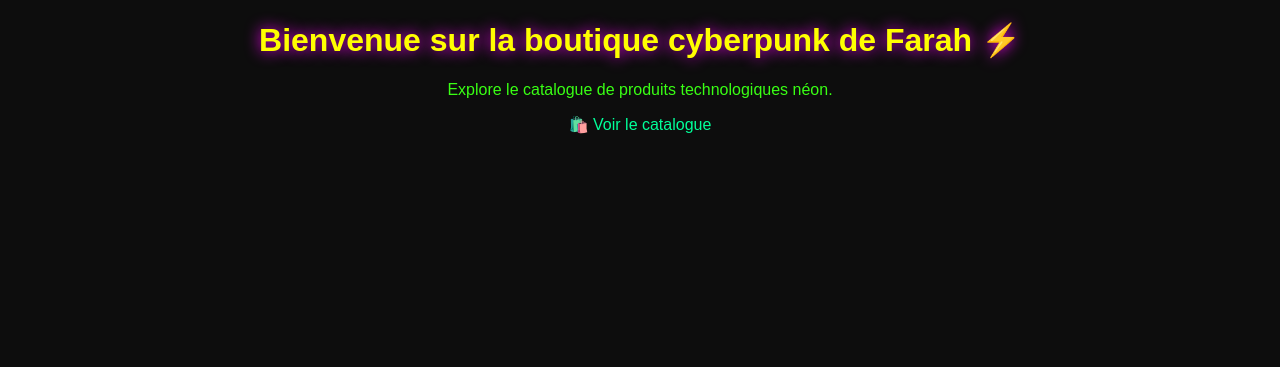
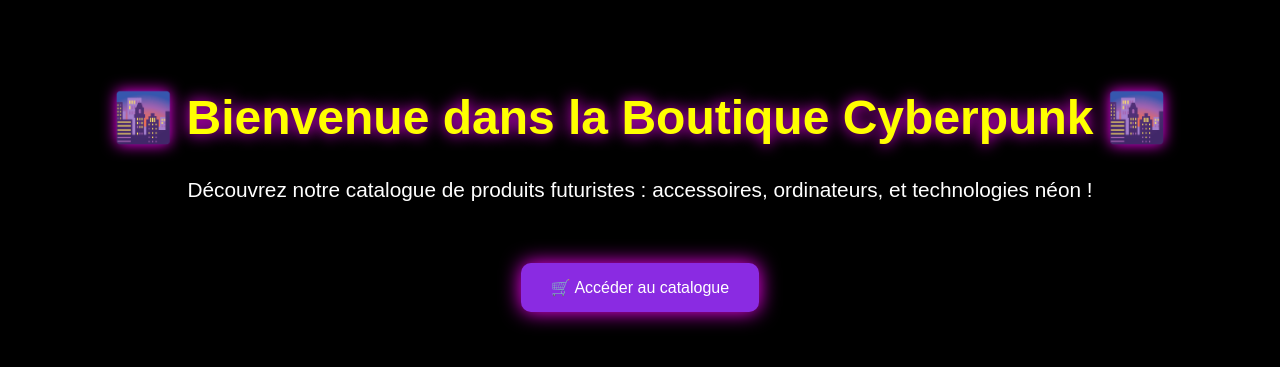
Before and after one commit to farahmehannek/Projet_solo_mehannek, a Django app: page / in a window 1280 px wide. Shown: the top 367 px of the page. Run offline with Django 5.2, Linux system fonts and the light colour scheme.

Commit message:
🚀 Version finale du projet CyberShop : ajout des 3 pages (Accueil, Catalogue, ProduitDetail) + design Cyberpunk

```diff
--- a/produits/models.py
+++ b/produits/models.py
@@ -11,9 +11,9 @@ class Categorie(models.Model):
 class Produit(models.Model):
     """Produit disponible dans le catalogue"""
     nom = models.CharField(max_length=100, verbose_name="Nom du produit")
-    description = models.TextField(verbose_name="Description du produit")
-    prix = models.DecimalField(max_digits=8, decimal_places=2, verbose_name="Prix (€)")
-    image = models.URLField(blank=True, verbose_name="Image (URL)")
+    description = models.TextField(blank=True, null=True, verbose_name="Description du produit")  # ✅ champ optionnel
+    prix = models.DecimalField(max_digits=10, decimal_places=2, verbose_name="Prix (€)")
+    image = models.URLField(blank=True, null=True, verbose_name="Image (URL)")
     categorie = models.ForeignKey(Categorie, on_delete=models.CASCADE, verbose_name="Catégorie")
 
     def __str__(self):
--- a/produits/templates/produits/accueil.html
+++ b/produits/templates/produits/accueil.html
@@ -4,15 +4,44 @@
   <meta charset="UTF-8">
   <title>Accueil - Boutique Cyberpunk</title>
   <style>
-    body { background-color:#0d0d0d; color:#39FF14; font-family:'Orbitron',sans-serif; text-align:center; }
-    h1 { color:#FFFF00; text-shadow:0 0 15px #FF00FF; }
-    a { color:#00FF99; text-decoration:none; }
-    a:hover { color:#FFFF00; }
+    body {
+      background-color: #000;
+      color: #39ff14;
+      font-family: 'Orbitron', sans-serif;
+      text-align: center;
+      padding: 50px;
+    }
+    h1 {
+      color: #ffff00;
+      text-shadow: 0 0 15px #ff00ff;
+      font-size: 3em;
+    }
+    p {
+      font-size: 1.3em;
+      color: #fff;
+      margin-top: 20px;
+    }
+    a {
+      display: inline-block;
+      margin-top: 40px;
+      padding: 15px 30px;
+      background-color: #8A2BE2;
+      color: #fff;
+      text-decoration: none;
+      border-radius: 10px;
+      box-shadow: 0 0 20px #ff00ff;
+      transition: 0.3s;
+    }
+    a:hover {
+      background-color: #39ff14;
+      color: #000;
+      box-shadow: 0 0 25px #39ff14;
+    }
   </style>
 </head>
 <body>
-  <h1>Bienvenue sur la boutique cyberpunk de Farah ⚡</h1>
-  <p>Explore le catalogue de produits technologiques néon.</p>
-  <a href="{% url 'catalogue' %}">🛍️ Voir le catalogue</a>
+  <h1>🌆 Bienvenue dans la Boutique Cyberpunk 🌆</h1>
+  <p>Découvrez notre catalogue de produits futuristes : accessoires, ordinateurs, et technologies néon !</p>
+  <a href="/catalogue/">🛒 Accéder au catalogue</a>
 </body>
 </html>
--- a/produits/views.py
+++ b/produits/views.py
@@ -37,8 +37,17 @@ def produit_detail(request, id):
 
 # 🧠 API REST pour React
 def api_produits(request):
-    """Renvoie la liste des produits au format JSON pour le frontend React"""
-    produits = list(Produit.objects.values('id', 'nom', 'prix', 'image', 'categorie_id'))
+    """Renvoie la liste complète des produits pour le frontend React"""
+    produits = list(
+        Produit.objects.values(
+            'id',
+            'nom',
+            'description',   # ✅ ajouté ici
+            'prix',
+            'image',
+            'categorie_id'
+        )
+    )
     return JsonResponse(produits, safe=False)
 
 
```
Also changed, not shown: db.sqlite3, produits/migrations/0002_alter_produit_description_alter_produit_image_and_more.py (added).
